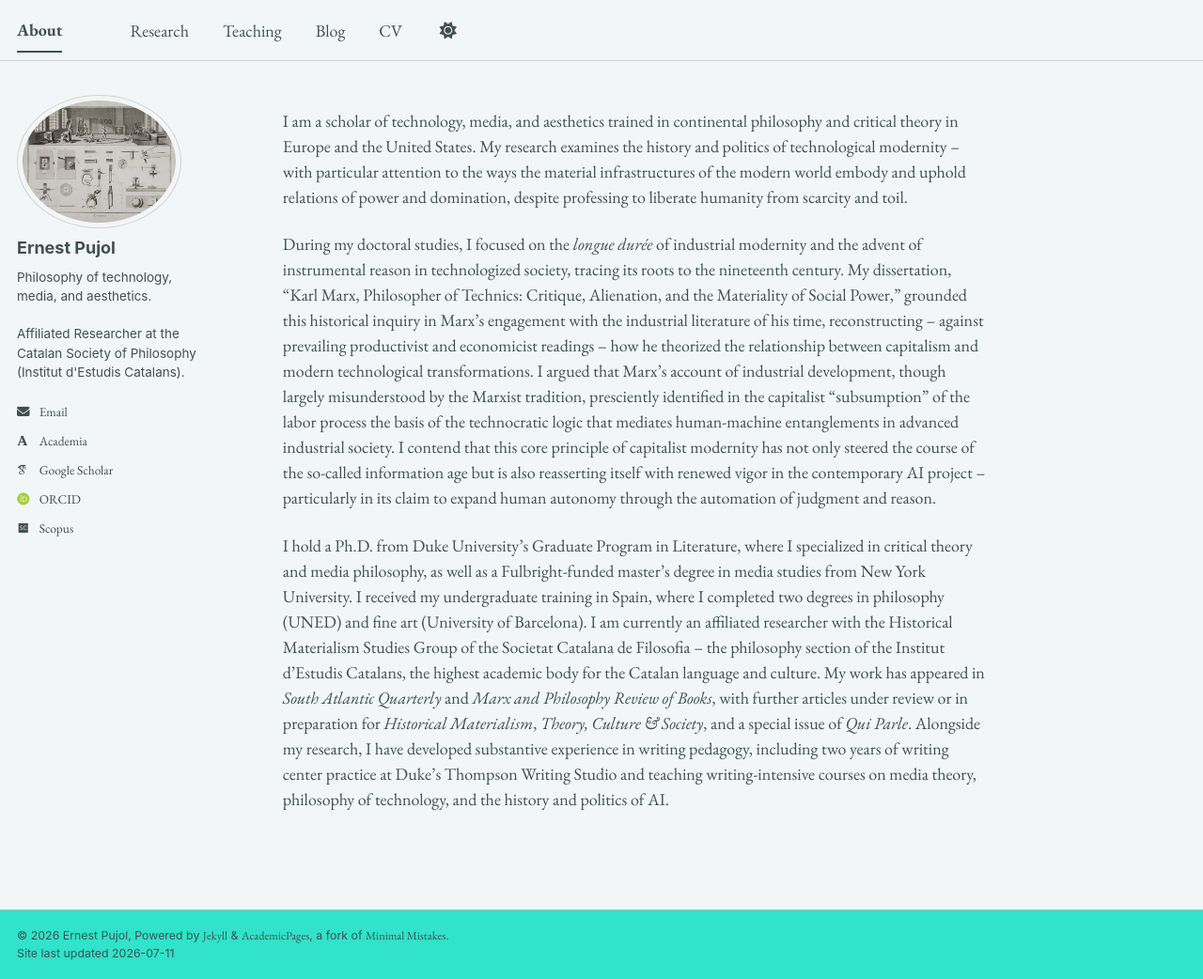
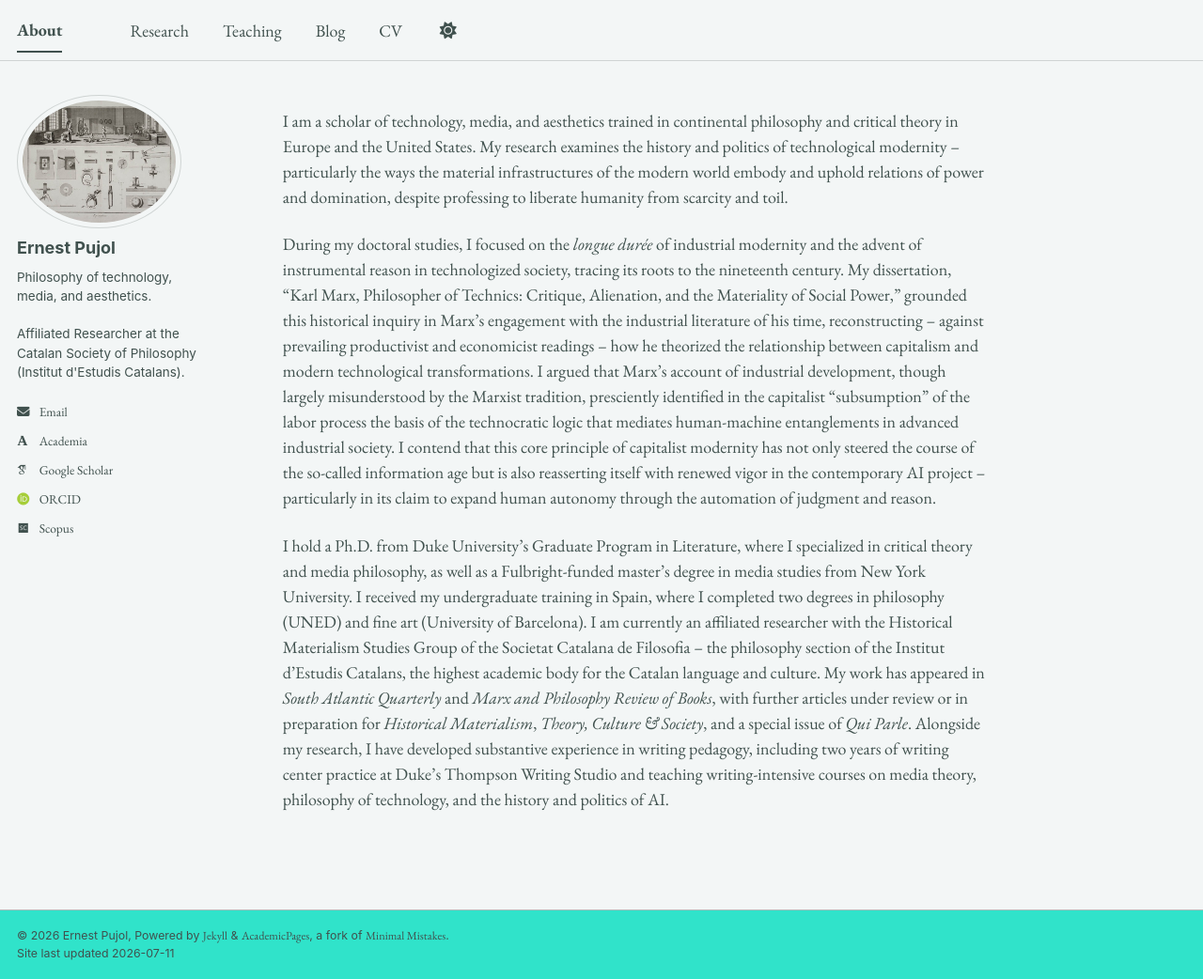
Before and after one commit to epujol90/epujol90.github.io, a Jekyll site: the page built from _pages/about.md, in a window 1280 px wide and 1042 px high. Shown: the whole window at 94% size. Built offline with Jekyll 4.4.1, drawn with Linux system fonts in a browser that asks for light colours; some web fonts are replaced; a script bundle is joined from its source files by our own code; library files that are not in the unit come from our copies.

Commit message:
Update about.md

```diff
--- a/_pages/about.md
+++ b/_pages/about.md
@@ -6,7 +6,7 @@ redirect_from:
   - /about/
   - /about.html
 ---
-I am a scholar of technology, media, and aesthetics trained in continental philosophy and critical theory in Europe and the United States. My research examines the history and politics of technological modernity -- with particular attention to the ways the material infrastructures of the modern world embody and uphold relations of power and domination, despite professing to liberate humanity from scarcity and toil.
+I am a scholar of technology, media, and aesthetics trained in continental philosophy and critical theory in Europe and the United States. My research examines the history and politics of technological modernity -- particularly the ways the material infrastructures of the modern world embody and uphold relations of power and domination, despite professing to liberate humanity from scarcity and toil.
 
 During my doctoral studies, I focused on the _longue durée_ of industrial modernity and the advent of instrumental reason in technologized society, tracing its roots to the nineteenth century. My dissertation, “Karl Marx, Philosopher of Technics: Critique, Alienation, and the Materiality of Social Power,” grounded this historical inquiry in Marx’s engagement with the industrial literature of his time, reconstructing -- against prevailing productivist and economicist readings -- how he theorized the relationship between capitalism and modern technological transformations. I argued that Marx’s account of industrial development, though largely misunderstood by the Marxist tradition, presciently identified in the capitalist "subsumption" of the labor process the basis of the technocratic logic that mediates human-machine entanglements in advanced industrial society. I contend that this core principle of capitalist modernity has not only steered the course of the so-called information age but is also reasserting itself with renewed vigor in the contemporary AI project -- particularly in its claim to expand human autonomy through the automation of judgment and reason.
 
```
